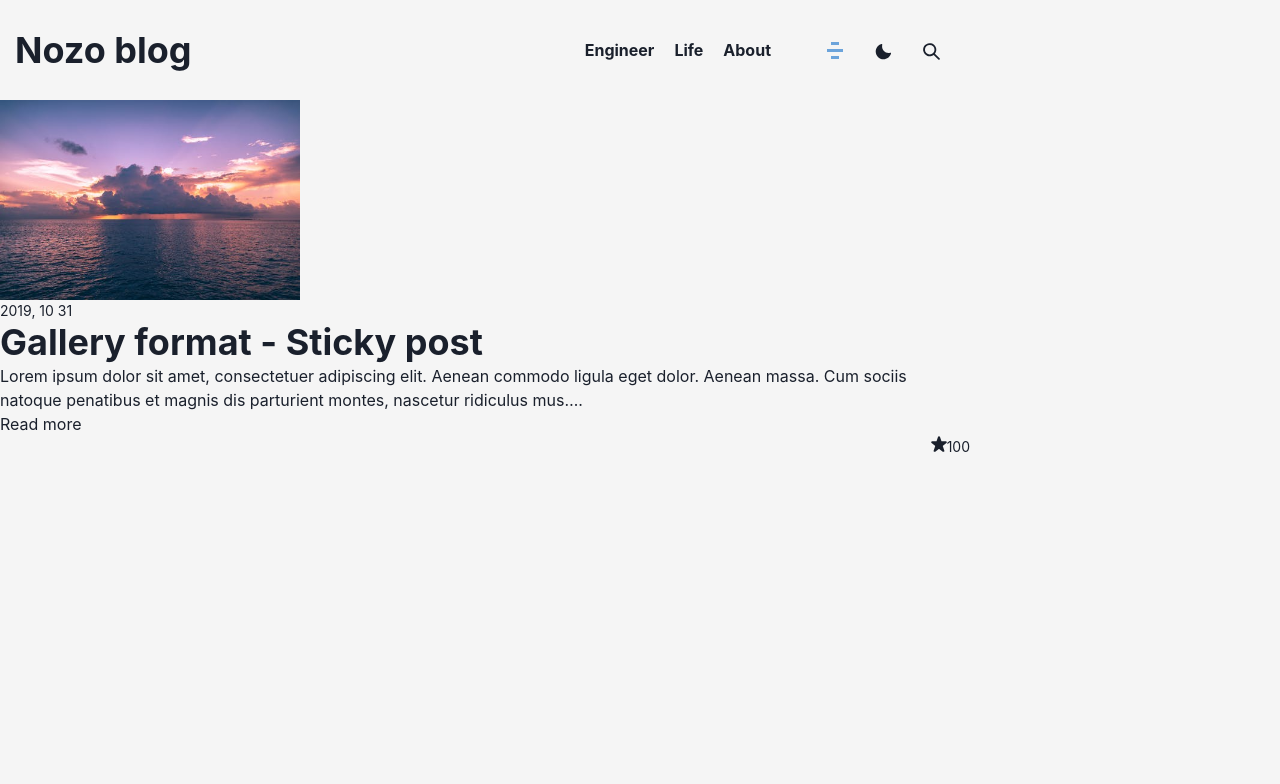
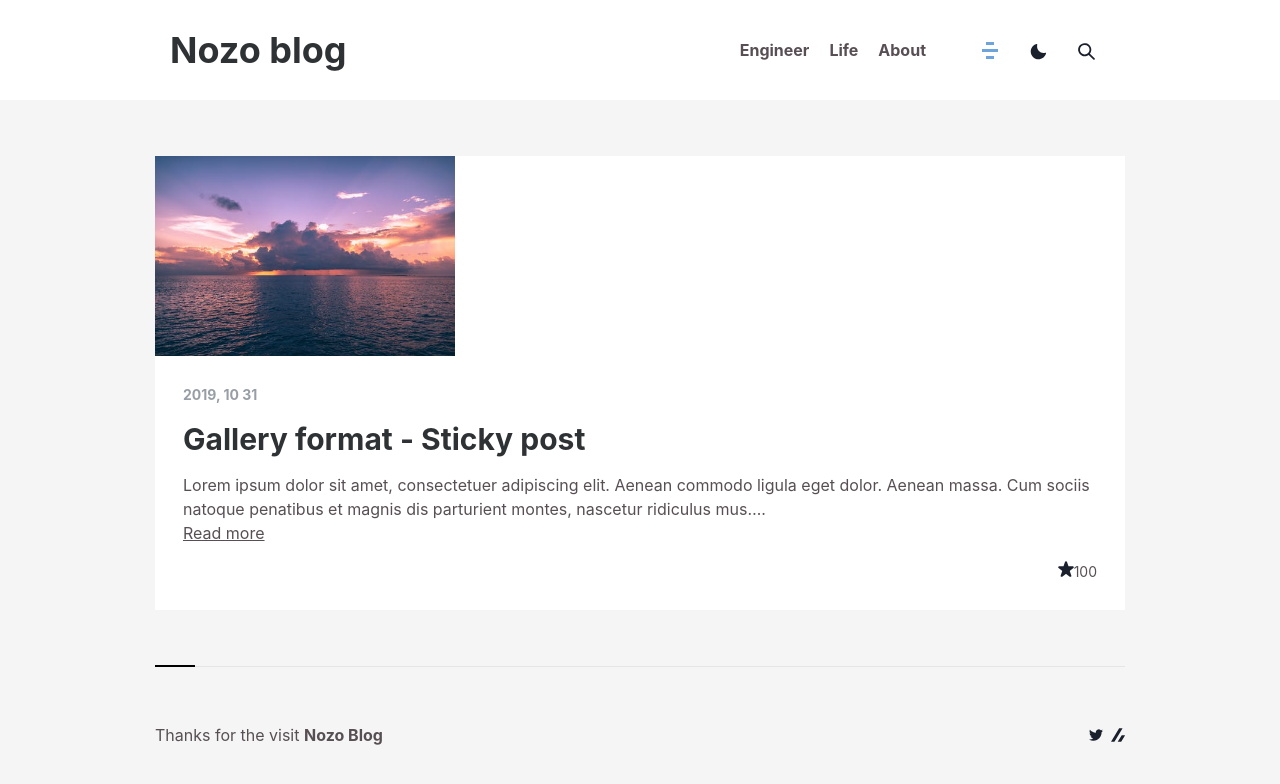
Before and after one commit to nozomi-iida/dep-nozo_blog, a Next.js app in the folder client/: page / in a window 1280 px wide. Shown: the top 784 px of the page. Built offline with nearby package versions, Linux system fonts and the light colour scheme.

Commit message:
feat: create footer

```diff
--- a/client/package.json
+++ b/client/package.json
@@ -22,6 +22,7 @@
     "next": "13.0.1",
     "react": "18.2.0",
     "react-dom": "18.2.0",
+    "react-icons": "^4.6.0",
     "typescript": "4.8.4"
   },
   "devDependencies": {
--- a/client/src/components/ArticleCard/index.tsx
+++ b/client/src/components/ArticleCard/index.tsx
@@ -1,24 +1,39 @@
 import { StarIcon } from "@chakra-ui/icons";
-import { Box, Flex, Heading, HStack, Text } from "@chakra-ui/react";
+import { Box, Flex, Heading, Text, VStack } from "@chakra-ui/react";
 import Image from "next/image";
+import Link from "next/link";
 import BlogTest from "../../../public/blog_test.jpeg";
 
 export const ArticleCard = () => {
   return (
+    <Box backgroundColor="white">
+      <Image alt="" src={BlogTest} width={300} height={200} />
+      <VStack gap={4} p={7} align="left">
+        <Text fontSize="sm" color="subInfoText" fontWeight="bold">
+          2019, 10 31
+        </Text>
+        <Link href="">
+          <Heading size="lg" _hover={{ textDecoration: "underline" }}>
+            Gallery format - Sticky post
+          </Heading>
+        </Link>
         <Box>
-      <Image alt="" src={BlogTest} width={300} height={200} />
-      <Text fontSize="sm">2019, 10 31</Text>
-      <Heading>Gallery format - Sticky post</Heading>
           <Text fontSize="md">
-        Lorem ipsum dolor sit amet, consectetuer adipiscing elit. Aenean commodo
-        ligula eget dolor. Aenean massa. Cum sociis natoque penatibus et magnis
-        dis parturient montes, nascetur ridiculus mus….{" "}
+            Lorem ipsum dolor sit amet, consectetuer adipiscing elit. Aenean
+            commodo ligula eget dolor. Aenean massa. Cum sociis natoque
+            penatibus et magnis dis parturient montes, nascetur ridiculus mus….{" "}
           </Text>
-      <Text fontSize="md">Read more</Text>
+          <Link href="">
+            <Text fontSize="md" as="u" _hover={{ color: "activeColor" }}>
+              Read more
+            </Text>
+          </Link>
+        </Box>
         <Flex justify="right">
           <StarIcon />
           <Text fontSize="sm">100</Text>
         </Flex>
+      </VStack>
     </Box>
   );
 };
--- /dev/null
+++ b/client/src/components/Footer/index.tsx
@@ -0,0 +1,39 @@
+import { Box, HStack, Link, Text } from "@chakra-ui/react";
+import { SiZenn, SiTwitter } from "react-icons/si";
+
+export const Footer = () => {
+  return (
+    <Box
+      borderTop="1px"
+      borderColor="borderColor"
+      position="relative"
+      py={14}
+      _before={{
+        content: `""`,
+        h: 0.5,
+        w: 10,
+        position: "absolute",
+        top: -0.5,
+        left: 0,
+        backgroundColor: "black",
+      }}
+    >
+      <HStack align="center" justify="space-between">
+        <Text>
+          Thanks for the visit{" "}
+          <Text as="span" fontWeight="bold">
+            Nozo Blog
+          </Text>
+        </Text>
+        <HStack>
+          <Link _hover={{ color: "activeColor" }}>
+            <SiTwitter size={14} />
+          </Link>
+          <Link _hover={{ color: "activeColor" }}>
+            <SiZenn size={14} />
+          </Link>
+        </HStack>
+      </HStack>
+    </Box>
+  );
+};
--- a/client/src/components/Layout/index.tsx
+++ b/client/src/components/Layout/index.tsx
@@ -1,34 +1,48 @@
 import { Box } from "@chakra-ui/react";
+import { Footer } from "components/Footer";
 import { FC, ReactNode } from "react";
+import { Header } from "../Header";
 
 type LayoutProps = {
   children: ReactNode;
 };
 
 type LayoutSubComponent = {
-  Header: FC<LayoutProps>;
+  // Header: FC<LayoutProps>;
   Content: FC<LayoutProps>;
 };
 
 export const Layout: FC<LayoutProps> & LayoutSubComponent = ({ children }) => {
   return (
     <Box minH="100vh" backgroundColor="blackAlpha.50">
+      <Box backgroundColor="white">
+        <Box mx="auto" maxW={970}>
+          <Header />
+        </Box>
+      </Box>
+      {children}
+      <Box mx="auto" maxW={970}>
+        <Footer />
+      </Box>
+    </Box>
+  );
+};
+
+// const HeaderLayout: FC<LayoutProps> = ({ children }) => {
+//   return (
+//     <Box backgroundColor="white">
+//       <Box maxW={970}>{children}</Box>
+//     </Box>
+//   );
+// };
+
+const ContentLayout: FC<LayoutProps> = ({ children }) => {
+  return (
+    <Box mx="auto" maxW={970} py={14}>
       {children}
     </Box>
   );
 };
 
-const HeaderLayout: FC<LayoutProps> = ({ children }) => {
-  return (
-    <Box backgroundColor="white">
-      <Box maxW={970}>{children}</Box>
-    </Box>
-  );
-};
-
-const ContentLayout: FC<LayoutProps> = ({ children }) => {
-  return <Box maxW={970}>{children}</Box>;
-};
-
-Layout.Header = HeaderLayout;
+// Layout.Header = HeaderLayout;
 Layout.Content = ContentLayout;
--- a/client/src/libs/chakra/theme.ts
+++ b/client/src/libs/chakra/theme.ts
@@ -4,8 +4,21 @@ const chakraTheme = extendTheme({
   colors: {
     // theme color
     activeColor: "#6ca4db",
+    borderColor: "#e3e5e6",
     // text color
-    subInfoText: "gray",
+    subInfoText: "#989ea6",
+  },
+  components: {
+    Text: {
+      baseStyle: {
+        color: "#574F53",
+      },
+    },
+    Heading: {
+      baseStyle: {
+        color: "#2f3235",
+      },
+    },
   },
 });
 
--- a/client/src/pages/_app.tsx
+++ b/client/src/pages/_app.tsx
@@ -3,6 +3,12 @@ import type { AppProps } from "next/app";
 import { ChakraProvider } from "@chakra-ui/react";
 import { Layout } from "../components/Layout";
 import chakraTheme from "../libs/chakra/theme";
+import { NextPage } from "next";
+import { ReactElement, ReactNode } from "react";
+
+export type NextPageWithLayout<P = {}, IP = P> = NextPage<P, IP> & {
+  getLayout?: (page: ReactElement) => ReactNode;
+};
 
 export const App = ({ Component, pageProps }: AppProps) => {
   return (
--- a/client/src/pages/index.tsx
+++ b/client/src/pages/index.tsx
@@ -1,15 +1,19 @@
-import { FC } from "react";
-import { ArticleCard } from "../components/ArticleCard";
-import { Header } from "../components/Header";
-import { Layout } from "../components/Layout";
+import { ReactElement } from "react";
+import { ArticleCard } from "components/ArticleCard";
+import { Layout } from "components/Layout";
+import { NextPageWithLayout } from "./_app";
 
-const Home: FC = () => {
+const Home: NextPageWithLayout = () => {
   return (
     <Layout.Content>
-      <Header />
       <ArticleCard />
     </Layout.Content>
   );
 };
 
+// TODO: Layoutの状態が保持されているかの確認をする
+Home.getLayout = (page: ReactElement) => {
+  return <Layout>{page}</Layout>;
+};
+
 export default Home;
--- a/client/tsconfig.json
+++ b/client/tsconfig.json
@@ -13,7 +13,8 @@
     "resolveJsonModule": true,
     "isolatedModules": true,
     "jsx": "preserve",
-    "incremental": true
+    "incremental": true,
+    "baseUrl": "src"
   },
   "include": ["next-env.d.ts", "**/*.ts", "**/*.tsx"],
   "exclude": ["node_modules"]
```
Also changed, not shown: 1 other file (tests, documents, lock files or other folders). Lines whose indentation alone changed are shown as unchanged.
